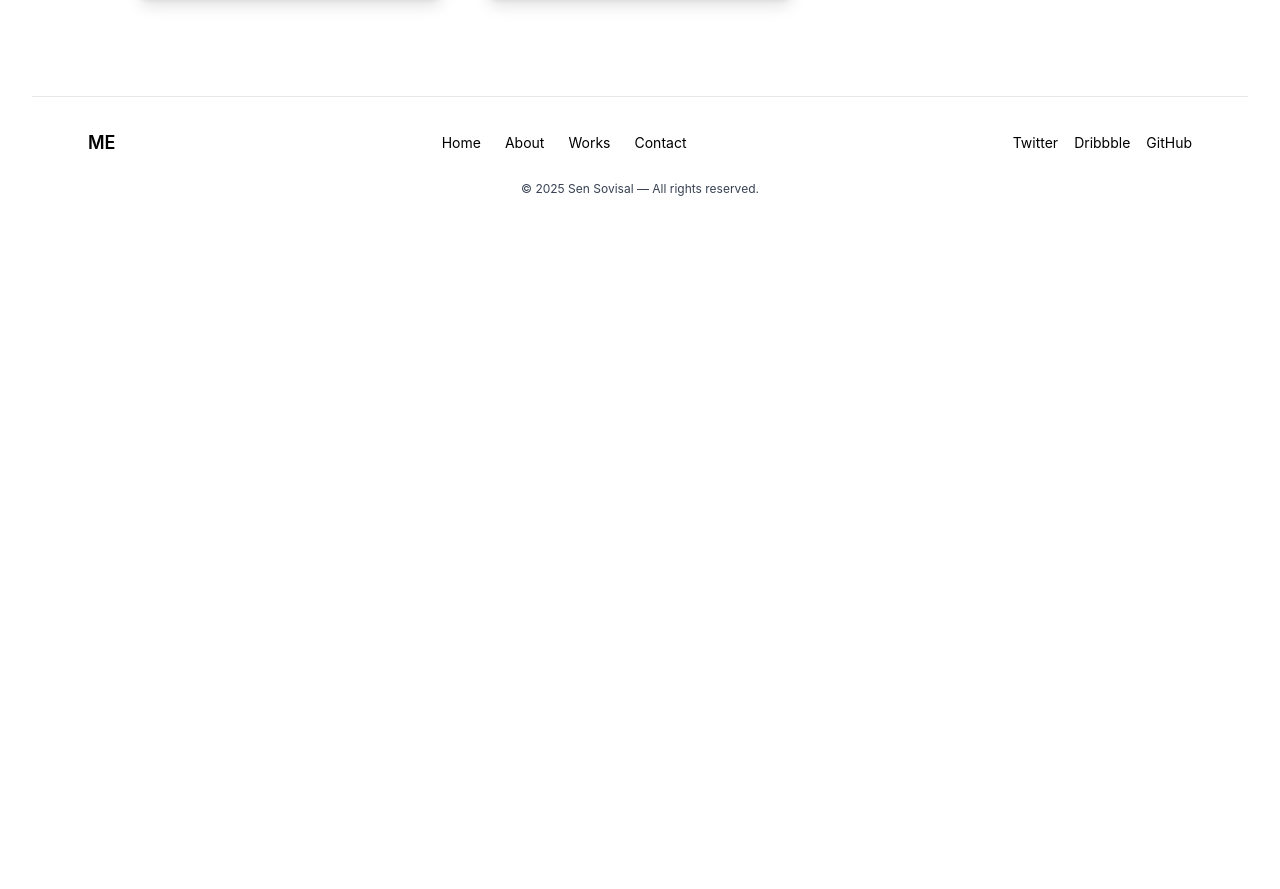
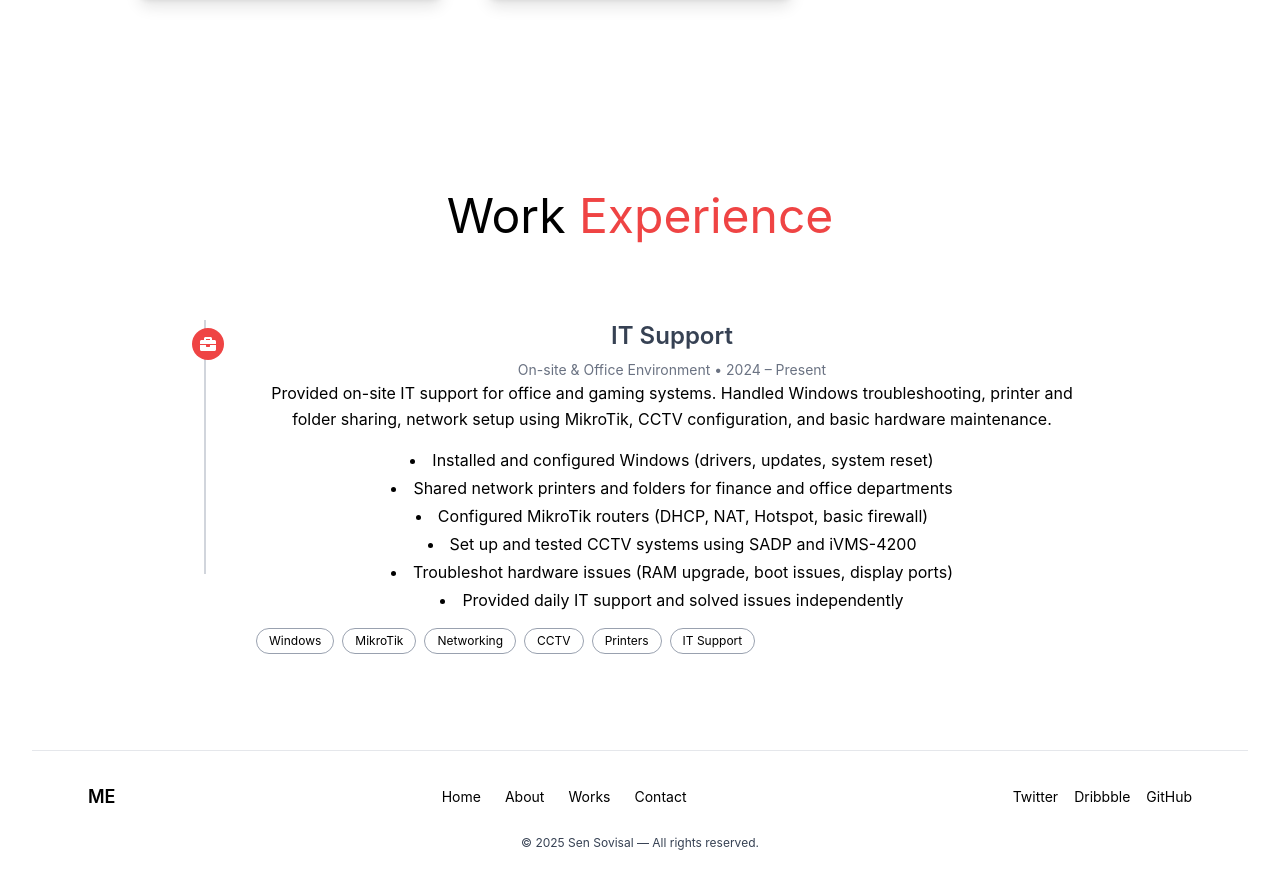
Before and after one commit to VisalSenso/my-portfolio, a React (Vite) app: page / in a window 1280 px wide. Shown: the part 1986-2875 px from the top of the page. Before the commit the page ends 2247 px from the top, so only its background shows below. Built offline with nearby package versions, Linux system fonts and the light colour scheme.

Commit message:
add work section

```diff
--- a/src/pages/Home.jsx
+++ b/src/pages/Home.jsx
@@ -1,13 +1,14 @@
 import React from "react";
 import Projects from "./Projects.jsx";
 import About from "./About.jsx";
-
+import Works from "./Works.jsx";
 
 const Home = () => {
   return (
    <>
     <About/>
     <Projects/>
+    <Works/>
    </>
   );
 };
--- /dev/null
+++ b/src/pages/Works.jsx
@@ -0,0 +1,91 @@
+import React from "react";
+import { FaBriefcase } from "react-icons/fa";
+
+const works = [
+    {
+        role: "IT Support",
+        company: "On-site & Office Environment",
+        period: "2024 – Present",
+        description:
+            "Provided on-site IT support for office and gaming systems. Handled Windows troubleshooting, printer and folder sharing, network setup using MikroTik, CCTV configuration, and basic hardware maintenance.",
+        responsibilities: [
+            "Installed and configured Windows (drivers, updates, system reset)",
+            "Shared network printers and folders for finance and office departments",
+            "Configured MikroTik routers (DHCP, NAT, Hotspot, basic firewall)",
+            "Set up and tested CCTV systems using SADP and iVMS-4200",
+            "Troubleshot hardware issues (RAM upgrade, boot issues, display ports)",
+            "Provided daily IT support and solved issues independently",
+        ],
+        tech: ["Windows", "MikroTik", "Networking", "CCTV", "Printers", "IT Support"],
+    },
+];
+
+const Works = () => {
+    return (
+        <section id="works" className="py-24 px-8 md:px-20">
+            {/* Title */}
+            <h2
+                data-aos="fade-up"
+                className="text-4xl md:text-5xl font-bold text-center mb-20"
+            >
+                Work <span className="text-accent">Experience</span>
+            </h2>
+
+            {/* Timeline */}
+            <div className="max-w-4xl mx-auto space-y-20 relative">
+                {/* Vertical line */}
+                <div className="absolute left-3 top-0 bottom-0 w-[2px] bg-gray-300 dark:bg-gray-700"></div>
+
+                {works.map((work, index) => (
+                    <div
+                        key={index}
+                        data-aos="fade-up"
+                        data-aos-delay={index * 150}
+                        className="relative pl-16"
+                    >
+                        {/* Dot */}
+                        <div className="absolute left-0 top-2 w-8 h-8 rounded-full bg-accent flex items-center justify-center text-white">
+                            <FaBriefcase />
+                        </div>
+
+                        {/* Content */}
+                        <div className="flex flex-col gap-2 text-sm text-gray-700 dark:text-gray-300">
+                            <h3 className="text-2xl font-semibold">
+                                {work.role}
+                            </h3>
+
+                            <span className="text-sm text-gray-500 whitespace-nowrap">
+                                {work.company} • {work.period}
+                            </span>
+                        </div>
+
+                        <p className="mb-4 leading-relaxed">
+                            {work.description}
+                        </p>
+
+                        {/* Responsibilities */}
+                        <ul className="list-disc list-inside space-y-1 mb-4">
+                            {work.responsibilities.map((item, i) => (
+                                <li key={i}>{item}</li>
+                            ))}
+                        </ul>
+
+                        {/* Tech stack */}
+                        <div className="flex flex-wrap gap-2">
+                            {work.tech.map((t, i) => (
+                                <span
+                                    key={i}
+                                    className="text-xs px-3 py-1 rounded-full border border-gray-400 dark:border-gray-600"
+                                >
+                                    {t}
+                                </span>
+                            ))}
+                        </div>
+                    </div>
+                ))}
+            </div>
+        </section>
+    );
+};
+
+export default Works;
```
